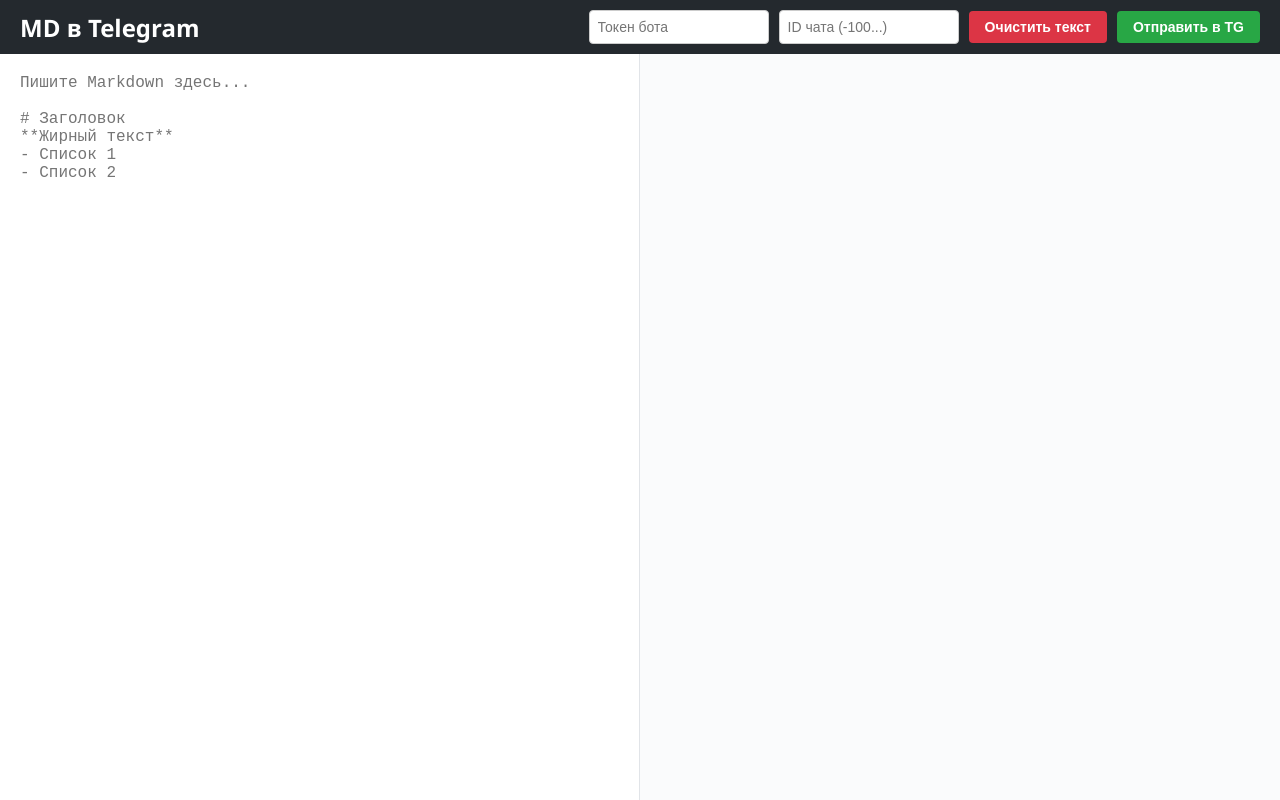
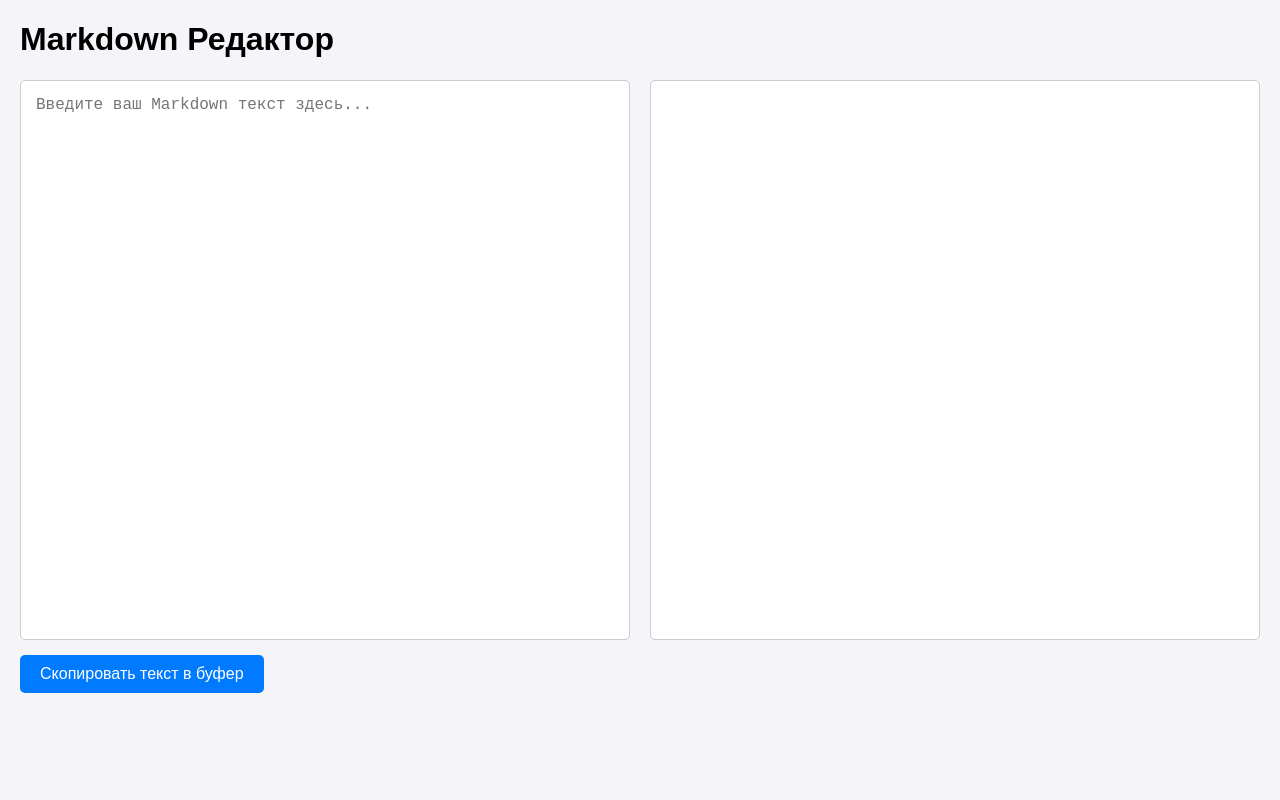
Before and after one commit to derkdts/md-editor, a plain HTML site: page index.html in a window 1280 px wide. Drawn offline with Linux system fonts and the light colour scheme.

Commit message:
Refactor Markdown editor layout and features
Updated the title and improved styling for the Markdown editor. Added a copy button and adjusted the layout and input fields.

```diff
--- a/index.html
+++ b/index.html
@@ -3,207 +3,116 @@
 <head>
     <meta charset="UTF-8">
     <meta name="viewport" content="width=device-width, initial-scale=1.0">
-    <title>Markdown Редактор для Telegram</title>
-
-    <!-- Библиотека для предпросмотра Markdown -->
-    <script src="script.js"></script>
-
+    <title>Markdown Редактор</title>
+    <!-- Отключаем ошибку 404 для favicon -->
+    <link rel="icon" href="data:,">
     <style>
-        * {
-            box-sizing: border-box;
-            margin: 0;
-            padding: 0;
+        body {
+            font-family: Arial, sans-serif;
+            margin: 20px;
+            background-color: #f4f4f9;
         }
-        body {
-            font-family: 'Segoe UI', Tahoma, Geneva, Verdana, sans-serif;
+        .container {
             display: flex;
-            flex-direction: column;
-            height: 100vh;
-            background-color: #f5f5f5;
+            gap: 20px;
+            height: 70vh;
         }
-        header {
-            background-color: #24292e;
+        textarea, .preview-area {
+            flex: 1;
+            padding: 15px;
+            border: 1px solid #ccc;
+            border-radius: 5px;
+            font-size: 16px;
+            resize: none;
+            background: #fff;
+            overflow-y: auto;
+        }
+        .preview-area {
+            background-color: #fff;
+        }
+        .button-zone {
+            margin-top: 15px;
+        }
+        button {
+            padding: 10px 20px;
+            font-size: 16px;
+            background-color: #007bff;
             color: white;
-            padding: 10px 20px;
-            display: flex;
-            justify-content: space-between;
-            align-items: center;
-            flex-wrap: wrap;
-            gap: 10px;
-        }
-        .config-inputs {
-            display: flex;
-            gap: 10px;
-            align-items: center;
-        }
-        .config-inputs input {
-            padding: 8px;
-            border: 1px solid #ccc;
-            border-radius: 4px;
-            font-size: 14px;
-            width: 180px;
-        }
-        .btn {
             border: none;
-            padding: 8px 16px;
-            border-radius: 4px;
+            border-radius: 5px;
             cursor: pointer;
-            font-weight: bold;
-            font-size: 14px;
             transition: background 0.2s;
         }
-        .btn-save {
-            background-color: #28a745;
-            color: white;
+        button:hover {
+            background-color: #0056b3;
         }
-        .btn-save:hover {
-            background-color: #218838;
-        }
-        .btn-clear {
-            background-color: #dc3545;
-            color: white;
-        }
-        .btn-clear:hover {
-            background-color: #bd2130;
-        }
-        .editor-container {
-            display: flex;
-            flex: 1;
-            overflow: hidden;
-        }
-        textarea, .preview {
-            width: 50%;
-            height: 100%;
-            padding: 20px;
-            font-size: 16px;
-            overflow-y: auto;
-            border: none;
-        }
-        textarea {
-            resize: none;
-            background-color: #ffffff;
-            border-right: 1px solid #e1e4e8;
-            font-family: 'Courier New', Courier, monospace;
-            outline: none;
-        }
-        .preview {
-            background-color: #fafbfc;
-        }
-        /* Стили для предпросмотра */
-        .preview h1, .preview h2, .preview h3 { margin-bottom: 12px; margin-top: 10px; }
-        .preview p { margin-bottom: 12px; line-height: 1.6; }
-        .preview ul, .preview ol { margin-left: 20px; margin-bottom: 12px; }
-        .preview code { background: #e1e4e8; padding: 2px 6px; border-radius: 3px; font-family: monospace; }
-        .preview pre { background: #e1e4e8; padding: 10px; border-radius: 5px; margin-bottom: 12px; overflow-x: auto; }
-        .preview pre code { background: none; padding: 0; }
     </style>
 </head>
 <body>
 
-    <header>
-        <h2>MD в Telegram</h2>
-        <div class="config-inputs">
-            <input type="password" id="botToken" placeholder="Токен бота">
-            <input type="text" id="chatId" placeholder="ID чата (-100...)">
-            <button class="btn btn-clear" onclick="clearText()">Очистить текст</button>
-            <button class="btn btn-save" onclick="sendToTelegram()">Отправить в TG</button>
-        </div>
-    </header>
+    <h1>Markdown Редактор</h1>
 
-    <div class="editor-container">
+    <div class="container">
         <!-- Поле ввода текста -->
-        <textarea id="markdownInput" placeholder="Пишите Markdown здесь...&#10;&#10;# Заголовок&#10;**Жирный текст**&#10;- Список 1&#10;- Список 2"></textarea>
+        <textarea id="markdown-input" placeholder="Введите ваш Markdown текст здесь..."></textarea>
 
-        <!-- Окно предпросмотра -->
-        <div id="htmlPreview" class="preview"></div>
+        <!-- Поле предпросмотра -->
+        <div id="preview" class="preview-area"></div>
     </div>
 
+    <div class="button-zone">
+        <!-- Кнопка копирования -->
+        <button id="copy-btn">Скопировать текст в буфер</button>
+    </div>
+
+    <!-- 1. ПОДКЛЮЧЕНИЕ БИБЛИОТЕКИ (Укажите имя файла, который вы достали из папки lib/) -->
+    <script src="script.js"></script>
+
+    <!-- 2. ЛОГИКА ПРИЛОЖЕНИЯ -->
     <script>
-        const markdownInput = document.getElementById('markdownInput');
-        const htmlPreview = document.getElementById('htmlPreview');
-        const botTokenInput = document.getElementById('botToken');
-        const chatIdInput = document.getElementById('chatId');
+        const textarea = document.getElementById('markdown-input');
+        const preview = document.getElementById('preview');
+        const copyButton = document.getElementById('copy-btn');
 
-        // 1. Загрузка данных при открытии страницы (Настройки + Черновик текста)
-        window.addEventListener('DOMContentLoaded', () => {
-            const savedToken = localStorage.getItem('tg_bot_token');
-            const savedChatId = localStorage.getItem('tg_chat_id');
-            const savedText = localStorage.getItem('tg_draft_text');
+        // Функция обновления предпросмотра при вводе текста
+        function updatePreview() {
+            const rawText = textarea.value;
 
-            if (savedToken) botTokenInput.value = savedToken;
-            if (savedChatId) chatIdInput.value = savedChatId;
-
-            if (savedText) {
-                markdownInput.value = savedText;
-                updatePreview(savedText); // Обновляем правое окно, если текст был сохранен
-            }
-        });
-
-        // Функция для обновления HTML-предпросмотра
-        function updatePreview(text) {
-            htmlPreview.innerHTML = marked.parse(text);
-        }
-
-        // 2. Живой предпросмотр + автосохранение каждой буквы
-        markdownInput.addEventListener('input', () => {
-            const currentText = markdownInput.value;
-            updatePreview(currentText);
-
-            // Сохраняем черновик в память браузера автоматически
-            localStorage.setItem('tg_draft_text', currentText);
-        });
-
-        // 3. Функция очистки текста
-        function clearText() {
-            if (confirm('Вы уверены, что хотите полностью стереть текущий текст?')) {
-                markdownInput.value = '';
-                htmlPreview.innerHTML = '';
-                localStorage.removeItem('tg_draft_text'); // Удаляем черновик из памяти
+            // Проверяем, загрузилась ли библиотека marked
+            if (typeof marked !== 'undefined') {
+                // Используем правильный современный синтаксис marked.parse
+                preview.innerHTML = marked.parse(rawText);
+            } else {
+                preview.innerHTML = "<span style='color:red;'>Ошибка: библиотека marked не подключена локально. Положите файл marked.umd.js в папку с этим проектом.</span>";
             }
         }
 
-        // 4. Функция отправки Markdown в Telegram
-        async function sendToTelegram() {
-            const token = botTokenInput.value.trim();
-            const chatId = chatIdInput.value.trim();
-            const text = markdownInput.value.trim();
+        // Функция копирования исходного Markdown текста в буфер обмена
+        function copyMarkdownToClipboard() {
+            const textToCopy = textarea.value.trim();
 
-            if (!token || !chatId || !text) {
-                alert('Пожалуйста, заполните настройки и напишите текст!');
+            if (!textToCopy) {
+                alert('Поле ввода пустое. Напишите что-нибудь перед копированием!');
                 return;
             }
 
-            // Сохраняем токен и ID чата, чтобы не вводить заново
-            localStorage.setItem('tg_bot_token', token);
-            localStorage.setItem('tg_chat_id', chatId);
+            // Используем современное Clipboard API
+            navigator.clipboard.writeText(textToCopy)
+                .then(() => {
+                    alert('Исходный Markdown текст успешно скопирован в буфер обмена!');
+                })
+                .catch(err => {
+                    console.error('Не удалось скопировать: ', err);
+                    alert('Ошибка при копировании. Проверьте разрешения браузера.');
+                });
+        }
 
-            const url = `https://telegram.org{token}/sendMessage`;
+        // Навешиваем обработчики событий
+        textarea.addEventListener('input', updatePreview);
+        copyButton.addEventListener('click', copyMarkdownToClipboard);
 
-            try {
-                const response = await fetch(url, {
-                    method: 'POST',
-                    headers: {
-                        'Content-Type': 'application/json'
-                    },
-                    body: JSON.stringify({
-                        chat_id: chatId,
-                        text: text,
-                        parse_mode: 'MarkdownV2' // Режим разметки Markdown v2
-                    })
-                });
-
-                const data = await response.json();
-
-                if (data.ok) {
-                    alert('Успешно отправлено в Telegram!');
-                } else {
-                    alert('Ошибка Telegram: ' + data.description + '\n\nПодсказка: В MarkdownV2 символы . ! - ( ) в обычном тексте нужно экранировать через косую черту: \\. \\! \\-');
-                }
-            } catch (error) {
-                console.error(error);
-                alert('Сбой сети. Проверьте подключение к интернету.');
-            }
-        }
+        // Инициализируем пустой предпросмотр при старте страницы
+        updatePreview();
     </script>
 </body>
 </html>
```
